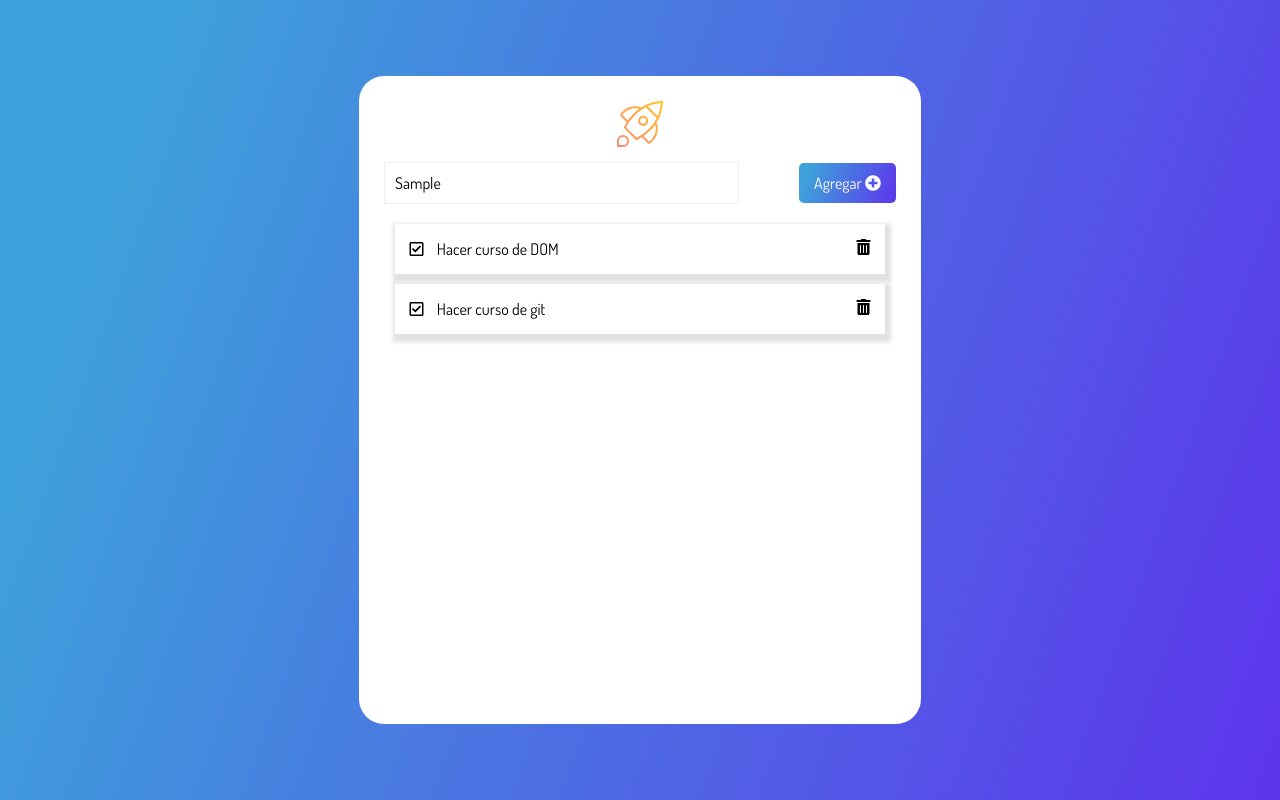
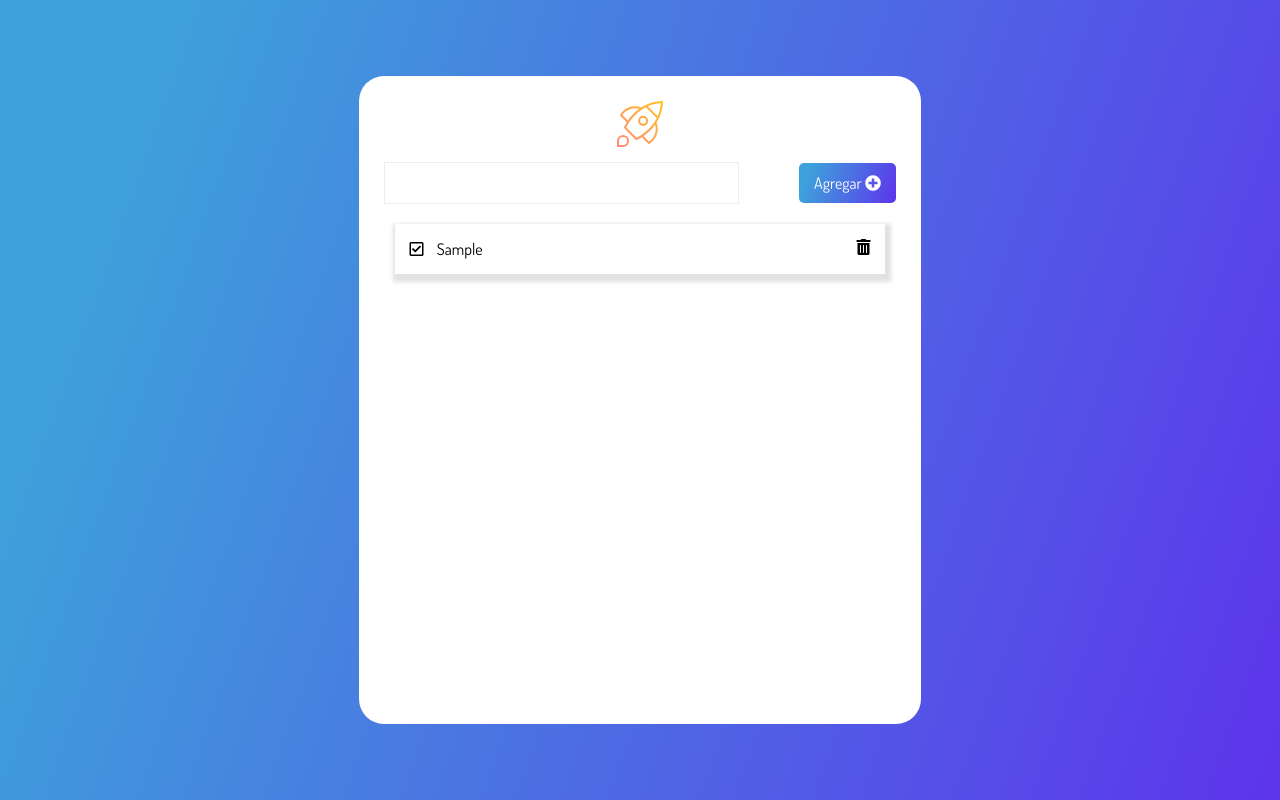
Before and after one commit to AlexRencar/Manipulando-DOM, a plain HTML site: page index.html in a window 1280 px wide. Both pictures are taken after typing "Sample" into the empty fields and a click on the button "Agregar". Drawn offline with Linux system fonts and the light colour scheme.

Commit message:
clase 03 completada

```diff
--- a/index.html
+++ b/index.html
@@ -36,21 +36,7 @@
             </button>
           </form>
         </div>
-        <ul class="cardsList">
-          <li class="card">
-            <div>
-              <i class="far fa-check-square icon"></i>
-              <span class="task">Hacer curso de DOM</span>
-            </div>
-            <i class="fas fa-trash-alt trashIcon icon"></i>
-          </li>
-          <li class="card">
-            <div>
-              <i class="far fa-check-square icon"></i>
-              <span class="task">Hacer curso de git</span>
-            </div>
-            <i class="fas fa-trash-alt trashIcon icon"></i>
-          </li>
+        <ul class="cardsList" data-list>
         </ul>
       </div>
     </main>
--- a/script.js
+++ b/script.js
@@ -1,10 +1,20 @@
 const btn = document.querySelector("[data-form-btn]");
 
 const createTask = (evento) => {
-    evento.preventDefault();
-    const input = document.querySelector("[data-form-input]");
-    console.log(input.value);
-
+  evento.preventDefault();
+  const input = document.querySelector("[data-form-input]");
+  const value = input.value;
+  input.value = " ";
+  const list = document.querySelector("[data-list]");
+  const task = document.createElement("li");
+  task.classList.add("card");
+  const content = `<div>
+    <i class="far fa-check-square icon"></i>
+    <span class="task">${value}</span>
+  </div>
+  <i class="fas fa-trash-alt trashIcon icon"></i>`;
+  task.innerHTML = content;
+  list.appendChild(task);
 };
 
 console.log(btn);
```
